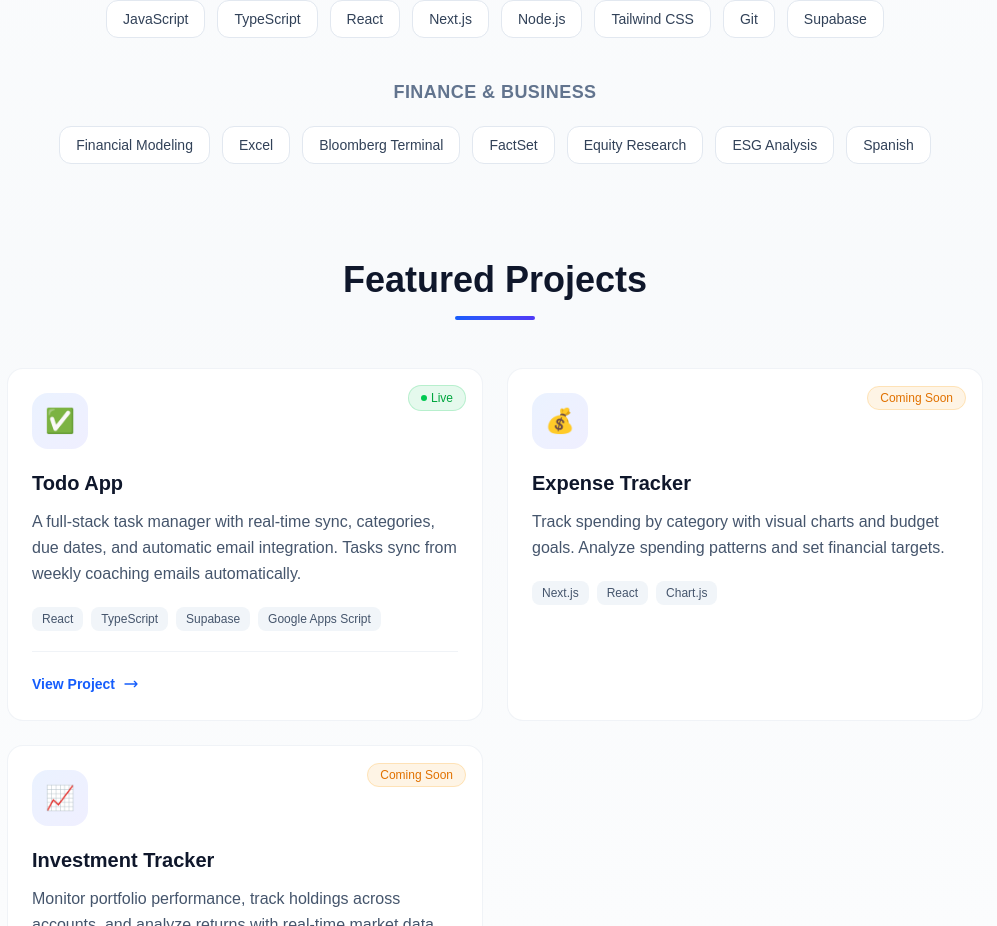
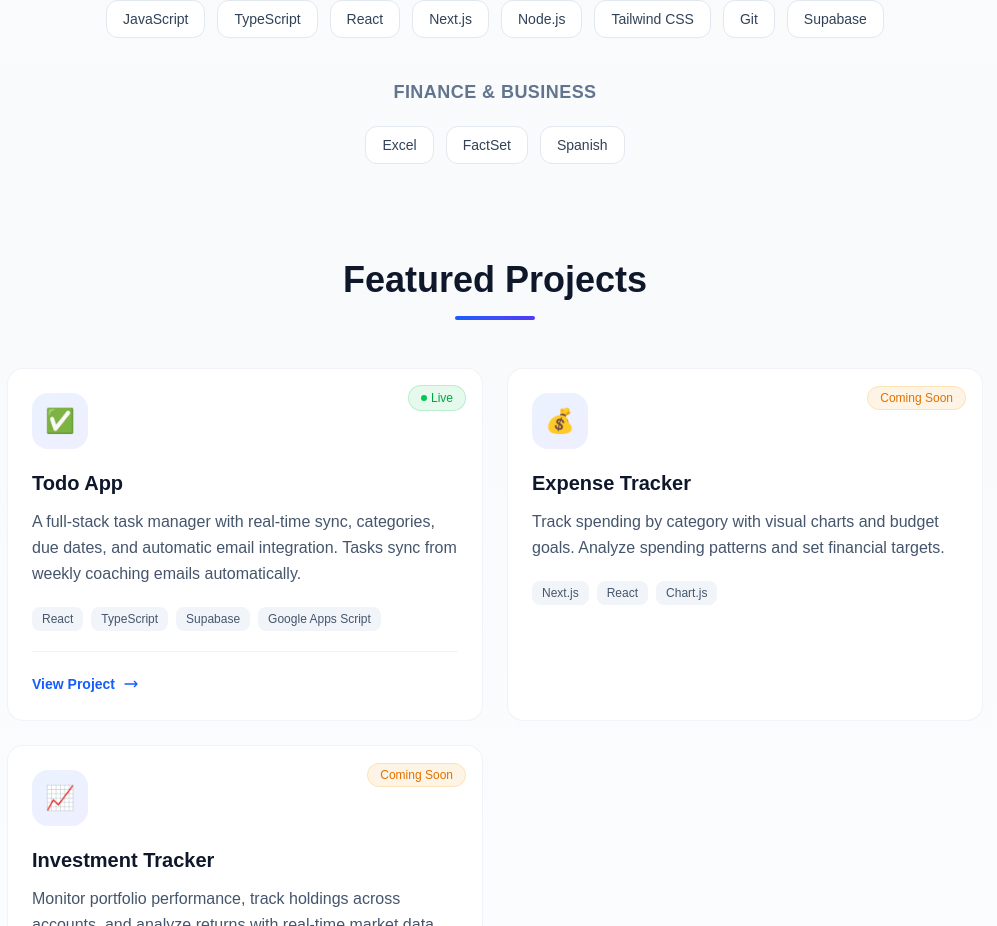
Before and after one commit to adszapiro/portfolio, a Next.js app: page / in a window 1280 px wide. Shown: the part 1356-2282 px from the top of the page, without its empty margins (145-1142 px from the left). Built offline with nearby package versions, Linux system fonts and the light colour scheme.

Commit message:
Update business skills list
Co-authored-by: Cursor <cursoragent@cursor.com>

```diff
--- a/app/page.tsx
+++ b/app/page.tsx
@@ -19,12 +19,8 @@ export default function Home() {
   ];
 
   const businessSkills = [
-    "Financial Modeling",
     "Excel",
-    "Bloomberg Terminal",
     "FactSet",
-    "Equity Research",
-    "ESG Analysis",
     "Spanish"
   ];
 
```
